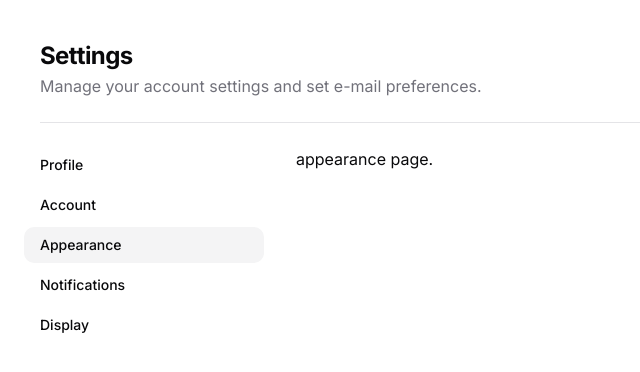
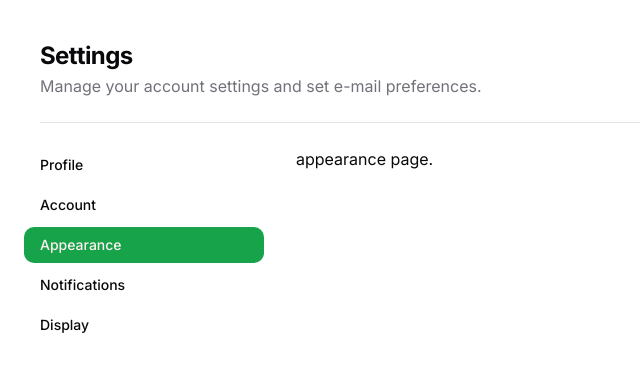
Before and after one commit to Aerolii/library-next-sql, a Next.js app: page /profile/appearance in a window 1280 px wide. Shown: the top 372 px of the page, without its empty margins (0-640 px from the left). Built offline with nearby package versions, Linux system fonts and the light colour scheme.

Commit message:
style: add profile nav font style

```diff
--- a/src/components/profile-nav.tsx
+++ b/src/components/profile-nav.tsx
@@ -31,7 +31,7 @@ export function ProfileNav({ className, items, ...props }: SidebarNavProps) {
           className={cn(
             buttonVariants({ variant: 'ghost' }),
             pathname === item.href
-              ? 'bg-muted hover:bg-muted'
+              ? 'bg-primary text-primary-foreground hover:bg-primary hover:text-primary-foreground'
               : 'hover:bg-transparent hover:underline',
             'justify-start',
           )}
```
